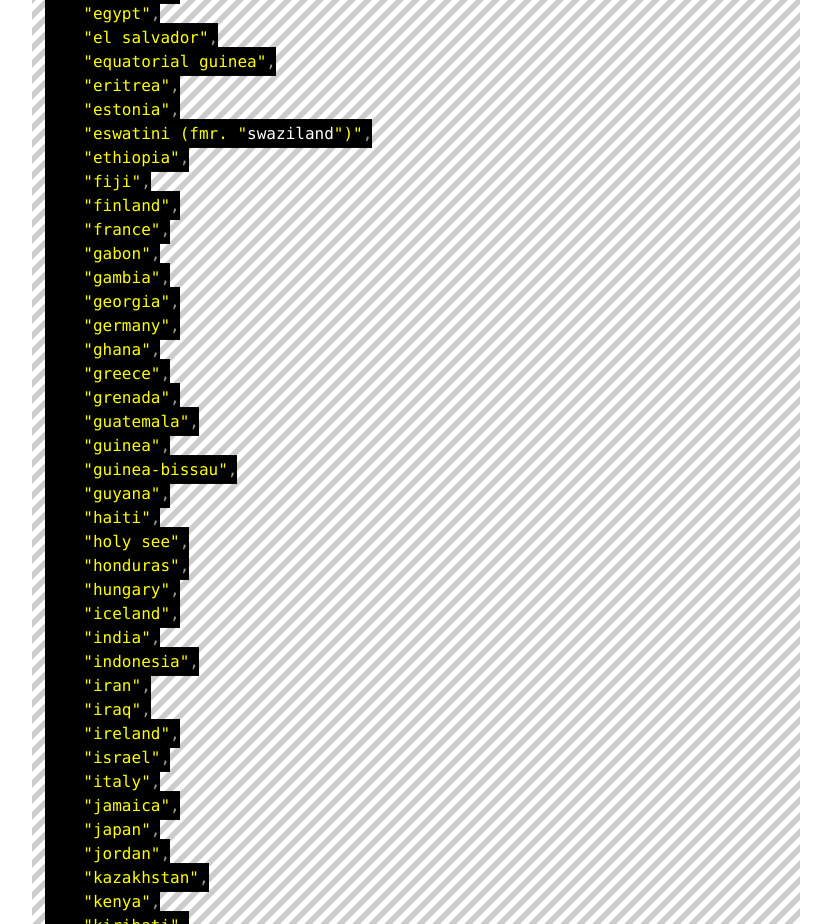
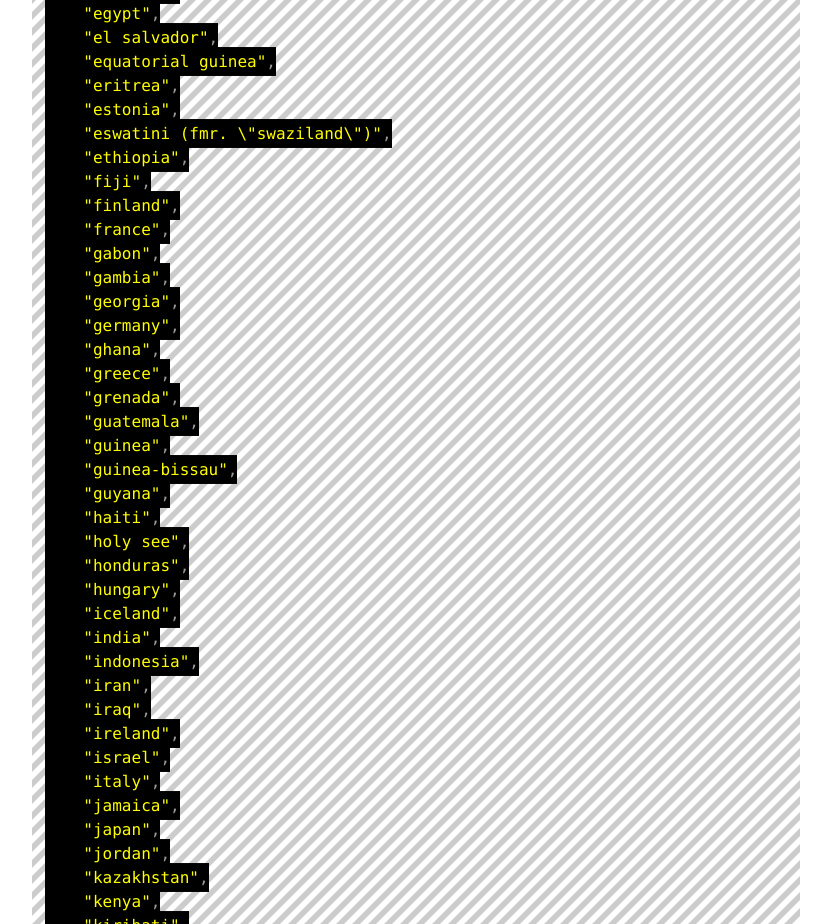
Before and after one commit to jacob-shuman/static_lists, an Astro site: page /list/countries in a window 1280 px wide. Shown: the part 1460-2384 px from the top of the page, without its empty margins (224-1055 px from the left). Built offline with nearby package versions, Linux system fonts and the light colour scheme; Astro itself is replaced by a stand-in of ours.

Commit message:
fix: country quotes and add todo messages

```diff
--- a/src/components/Syntax.tsx
+++ b/src/components/Syntax.tsx
@@ -5,6 +5,8 @@ import { useStyle } from "../stores";
 import { stringifyList } from "../utils";
 import tw from "clsx";
 
+// TODO: replace "" with \"\"
+// TODO: fix issue with style selector not working when there is a space in a value name
 // TODO: consider adding a theme selector and use the duotone themes
 export const Syntax: React.FC<{
   values: string[];
--- a/src/data/countries.json
+++ b/src/data/countries.json
@@ -57,7 +57,7 @@
     "equatorial guinea",
     "eritrea",
     "estonia",
-    "eswatini (fmr. \"swaziland\")",
+    "eswatini (fmr. \\\"swaziland\\\")",
     "ethiopia",
     "fiji",
     "finland",
```
